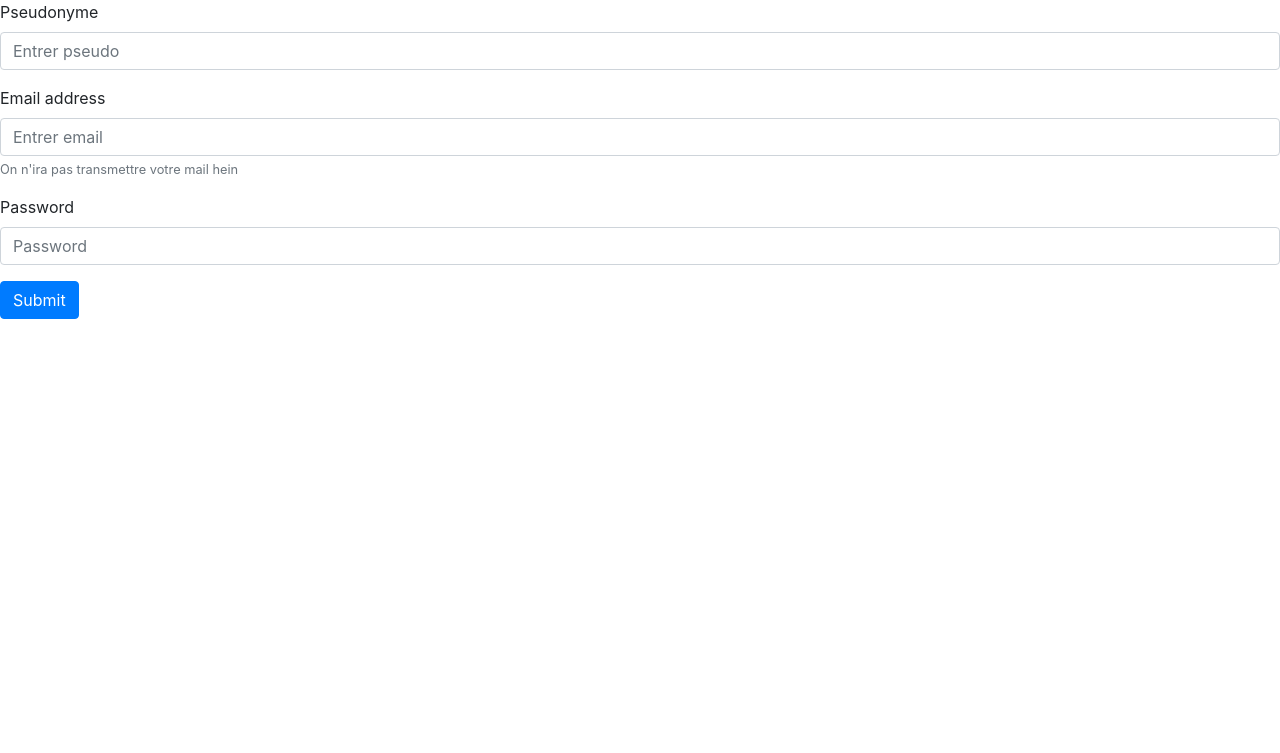
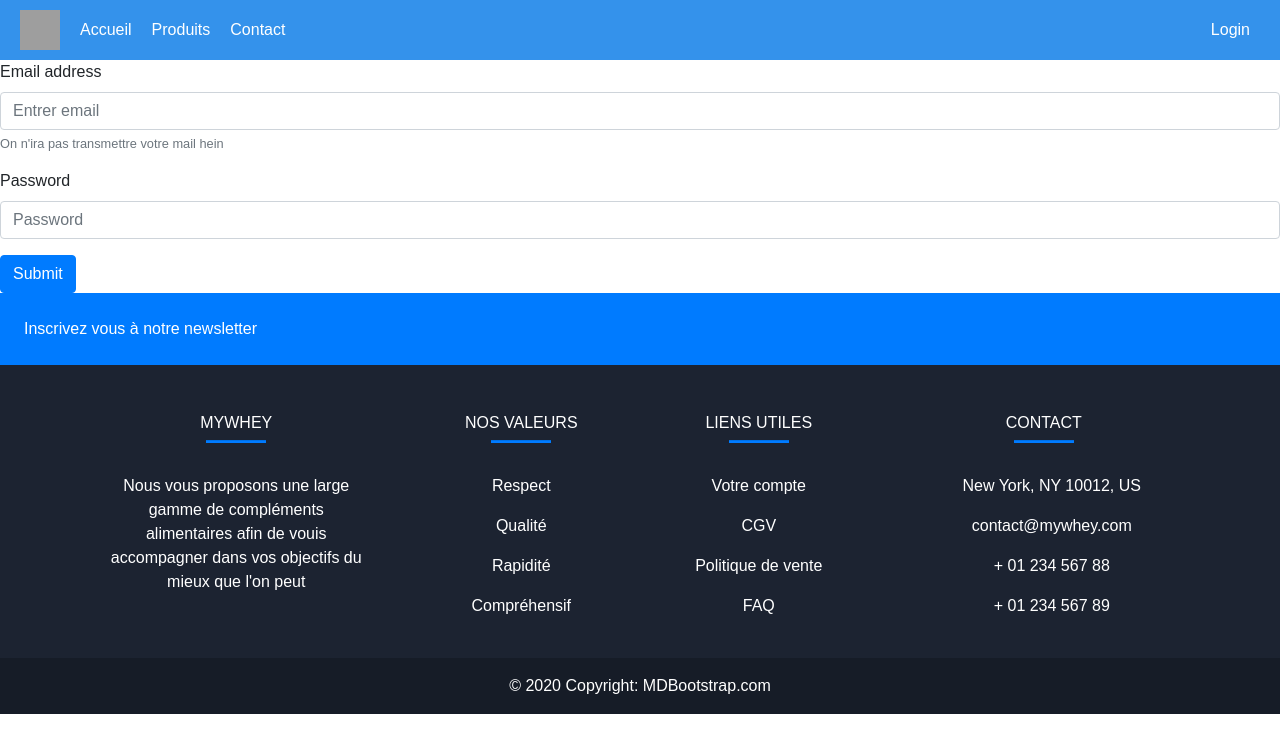
Before and after one commit to carlbrgs/exoIPSSI, a PHP site: page /loginPage.php in a window 1280 px wide. Shown: the top 753 px of the page. Run offline with PHP 8.4, Linux system fonts and the light colour scheme; grey boxes are pictures that could not be loaded.

Commit message:
setted logingPage

```diff
--- a/contactForm.html
+++ b/contactForm.html
@@ -17,7 +17,6 @@
            <a href="#login">Login</a>
           </div>
      </div>
-
 
 
         <form class="form-contact" style="margin: 10% 10% 0 10%;">
--- a/loginPage.php
+++ b/loginPage.php
@@ -1,14 +1,24 @@
+
 <!DOCTYPE html>
 <html>
     <head>
     <link rel="stylesheet" href="https://cdn.jsdelivr.net/npm/bootstrap@4.0.0/dist/css/bootstrap.min.css" integrity="sha384-Gn5384xqQ1aoWXA+058RXPxPg6fy4IWvTNh0E263XmFcJlSAwiGgFAW/dAiS6JXm" crossorigin="anonymous">
+    <link rel= "stylesheet" href= "style.css">
     </head>
     <body>
+    <div class="navbar">
+        <div class="navbar-logo">
+            <img src="votre-logo.png" alt="Logo">
+            <a href="index.html">Accueil</a>
+            <a class="dropbtn" href="#produits">Produits</a>
+            <a href="contact.html">Contact</a>
+         </div>
+         <div>
+           <a href="#login">Login</a>
+          </div>
+     </div>
+
         <form action="" method="post">
-            <div class="form-group">
-                <label for="exampleInputNickname1">Pseudonyme</label>
-                <input type="text" class="form-control" id="exampleInputNickname1" aria-describedby="NicknameHelp" placeholder="Entrer pseudo" name="nickname">
-            </div>
             <div class="form-group">
                 <label for="exampleInputEmail1">Email address</label>
                 <input type="email" class="form-control" id="exampleInputEmail1" aria-describedby="emailHelp" placeholder="Entrer email" name="email">
@@ -20,5 +30,180 @@
             </div>
         <button type="submit" class="btn btn-primary">Submit</button>
         </form>
+
+        <footer
+          class="text-center text-lg-start text-white"
+          style="background-color: #1c2331"
+          >
+    <!-- Section: Social media -->
+    <section
+             class="d-flex justify-content-between p-4"
+             style="background-color: #007bff"
+             >
+      <!-- Left -->
+      <div class="me-5">
+        <span>Inscrivez vous à notre newsletter</span>
+      </div>
+      <!-- Left -->
+
+      <!-- Right -->
+      <div>
+        <a href="" class="text-white me-4">
+          <i class="fab fa-facebook-f"></i>
+        </a>
+        <a href="" class="text-white me-4">
+          <i class="fab fa-twitter"></i>
+        </a>
+        <a href="" class="text-white me-4">
+          <i class="fab fa-google"></i>
+        </a>
+        <a href="" class="text-white me-4">
+          <i class="fab fa-instagram"></i>
+        </a>
+        <a href="" class="text-white me-4">
+          <i class="fab fa-linkedin"></i>
+        </a>
+        <a href="" class="text-white me-4">
+          <i class="fab fa-github"></i>
+        </a>
+      </div>
+      <!-- Right -->
+    </section>
+    <!-- Section: Social media -->
+
+    <!-- Section: Links  -->
+    <section class="">
+      <div class="container text-center text-md-start mt-5">
+        <!-- Grid row -->
+        <div class="row mt-3">
+          <!-- Grid column -->
+          <div class="col-md-3 col-lg-4 col-xl-3 mx-auto mb-4">
+            <!-- Content -->
+            <h6 class="text-uppercase fw-bold">MYWhey</h6>
+            <hr
+                class="mb-4 mt-0 d-inline-block mx-auto"
+                style="width: 60px; background-color: #007bff; height: 2px"
+                />
+            <p>
+              Nous vous proposons une large gamme de compléments alimentaires afin de vouis accompagner dans vos objectifs du mieux que l'on peut
+            </p>
+          </div>
+          <!-- Grid column -->
+
+          <!-- Grid column -->
+          <div class="col-md-2 col-lg-2 col-xl-2 mx-auto mb-4">
+            <!-- Links -->
+            <h6 class="text-uppercase fw-bold">Nos valeurs</h6>
+            <hr
+                class="mb-4 mt-0 d-inline-block mx-auto"
+                style="width: 60px; background-color: #007bff; height: 2px"
+                />
+            <p>
+              <a href="#!" class="text-white">Respect</a>
+            </p>
+            <p>
+              <a href="#!" class="text-white">Qualité</a>
+            </p>
+            <p>
+              <a href="#!" class="text-white">Rapidité</a>
+            </p>
+            <p>
+              <a href="#!" class="text-white">Compréhensif</a>
+            </p>
+          </div>
+          <!-- Grid column -->
+
+          <!-- Grid column -->
+          <div class="col-md-3 col-lg-2 col-xl-2 mx-auto mb-4">
+            <!-- Links -->
+            <h6 class="text-uppercase fw-bold">Liens utiles</h6>
+            <hr
+                class="mb-4 mt-0 d-inline-block mx-auto"
+                style="width: 60px; background-color: #007bff; height: 2px"
+                />
+            <p>
+              <a href="#!" class="text-white">Votre compte</a>
+            </p>
+            <p>
+              <a href="#!" class="text-white">CGV</a>
+            </p>
+            <p>
+              <a href="#!" class="text-white">Politique de vente</a>
+            </p>
+            <p>
+              <a href="#!" class="text-white">FAQ</a>
+            </p>
+          </div>
+          <!-- Grid column -->
+
+          <!-- Grid column -->
+          <div class="col-md-4 col-lg-3 col-xl-3 mx-auto mb-md-0 mb-4">
+            <!-- Links -->
+            <h6 class="text-uppercase fw-bold">Contact</h6>
+            <hr
+                class="mb-4 mt-0 d-inline-block mx-auto"
+                style="width: 60px; background-color: #007bff; height: 2px"
+                />
+            <p><i class="fas fa-home mr-3"></i> New York, NY 10012, US</p>
+            <p><i class="fas fa-envelope mr-3"></i> contact@mywhey.com</p>
+            <p><i class="fas fa-phone mr-3"></i> + 01 234 567 88</p>
+            <p><i class="fas fa-print mr-3"></i> + 01 234 567 89</p>
+          </div>
+          <!-- Grid column -->
+        </div>
+        <!-- Grid row -->
+      </div>
+    </section>
+    <!-- Section: Links  -->
+
+    <!-- Copyright -->
+    <div
+         class="text-center p-3"
+         style="background-color: rgba(0, 0, 0, 0.2)"
+         >
+      © 2020 Copyright:
+      <a class="text-white" href="https://mdbootstrap.com/"
+         >MDBootstrap.com</a
+        >
+    </div>
+    <!-- Copyright -->
+  </footer>
     </body>
 </html>
+
+
+<?php
+
+include('./connexion.php');
+
+if(isset($_POST['email'])){
+    $emailInput = $_POST['email'];
+    $pswInput =  $_POST['password'];
+
+    $sql = "SELECT pseudo, email, password FROM users WHERE email = '$emailInput'";
+    $resultat = $mysqli->query($sql);
+
+    // Vérification et comparaison du mot de passe
+    if ($resultat) {
+        if ($resultat->num_rows > 0) {
+            $row = $resultat->fetch_assoc();
+            $passwordFromDatabase = $row['password'];
+            $pseudo = $row['pseudo'];
+
+            if ($passwordFromDatabase == $pswInput) {
+                header("Location: index.html?user=".urlencode($pseudo));
+                exit();
+            } else {
+                echo "Mot de passe incorrect";
+            }
+        } else {
+            echo "Aucun utilisateur trouvé avec cet e-mail.";
+        }
+    } else {
+        echo "Erreur de requête : " . $mysqli->error;
+    }
+    $mysqli->close();
+}
+
+
+?>
```
